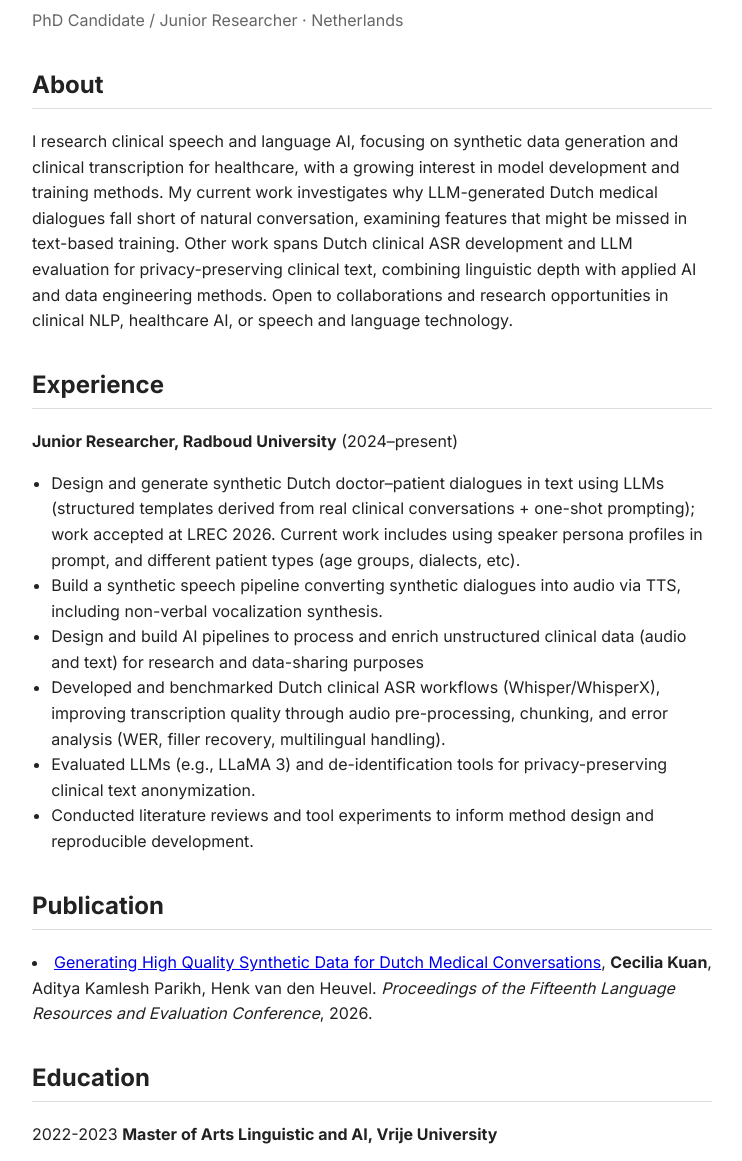
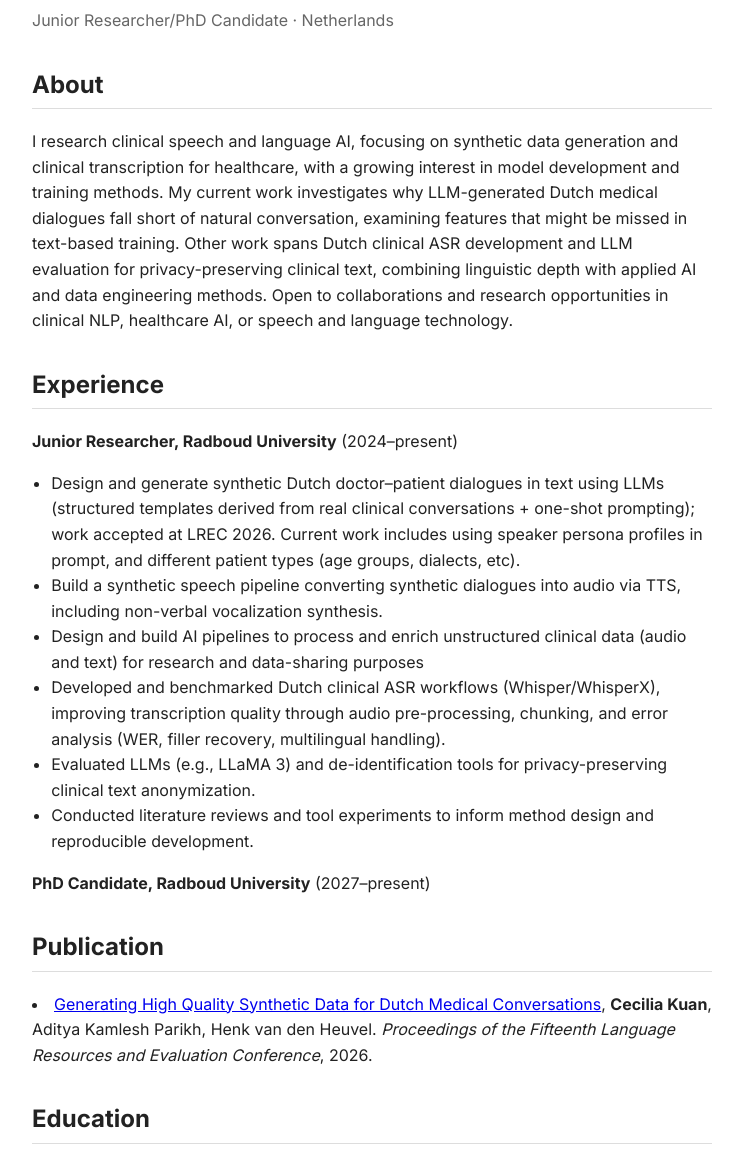
Before and after one commit to ceciliakuan/ceciliakuan.github.io, a plain HTML site: page index.html in a window 1280 px wide. Shown: the part 95-1256 px from the top of the page, without its empty margins (268-1010 px from the left). Drawn offline with Linux system fonts and the light colour scheme.

Commit message:
Update index.html

```diff
--- a/index.html
+++ b/index.html
@@ -15,7 +15,7 @@
 </head>
 <body>
   <h1>Cecilia Kuan</h1>
-  <p class="sub">PhD Candidate / Junior Researcher · Netherlands</p>
+  <p class="sub">Junior Researcher/PhD Candidate · Netherlands</p>
 
   <h2>About</h2>
   <p>I research clinical speech and language AI, focusing on synthetic data generation and clinical transcription for healthcare, with a growing interest in model development and training methods.
@@ -33,6 +33,7 @@
     <li>Evaluated LLMs (e.g., LLaMA 3) and de-identification tools for privacy-preserving clinical text anonymization.</li>
     <li>Conducted literature reviews and tool experiments to inform method design and reproducible development.</li>
   </ul>
+  <p><strong>PhD Candidate, Radboud University</strong> (2027–present)<br></p>
 
   <h2>Publication</h2>
   <p>
```
